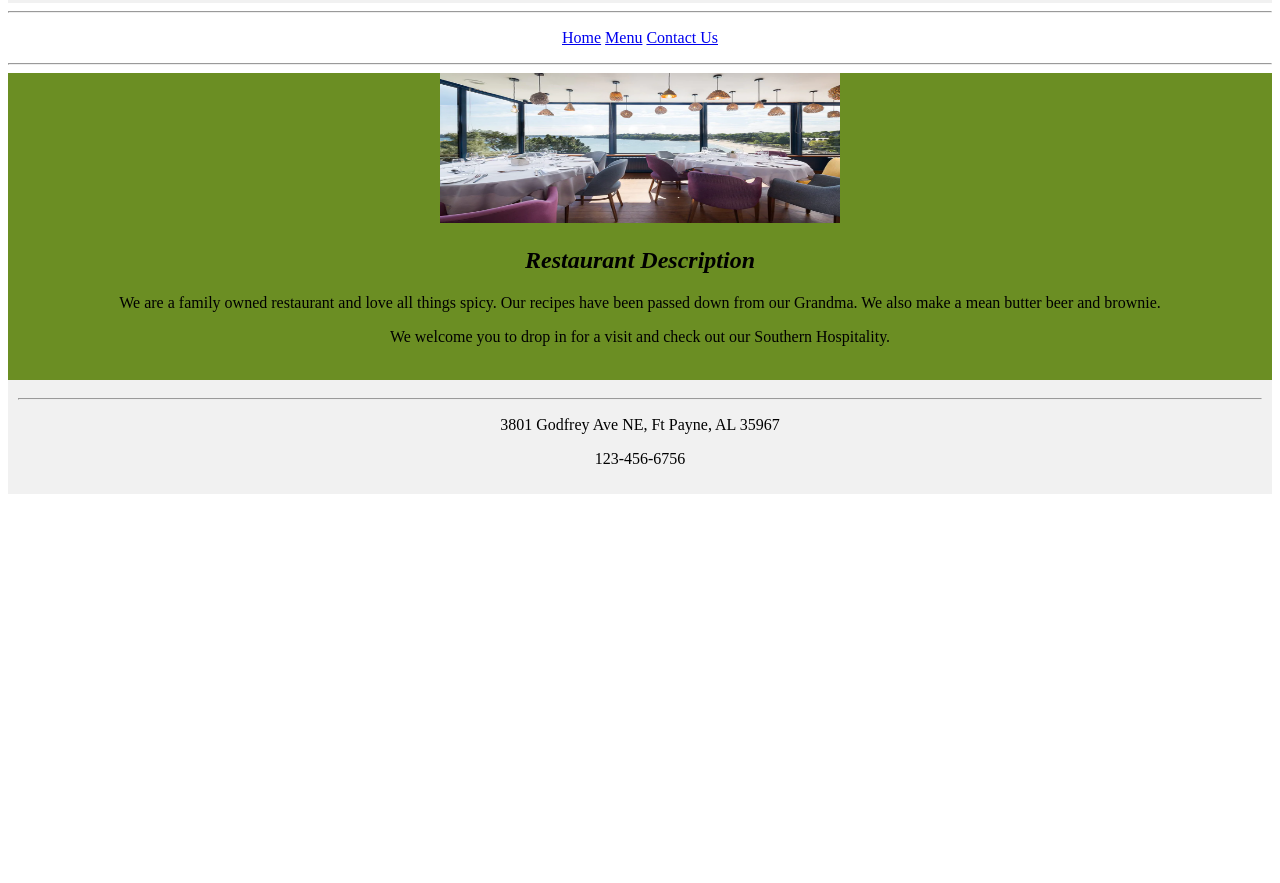
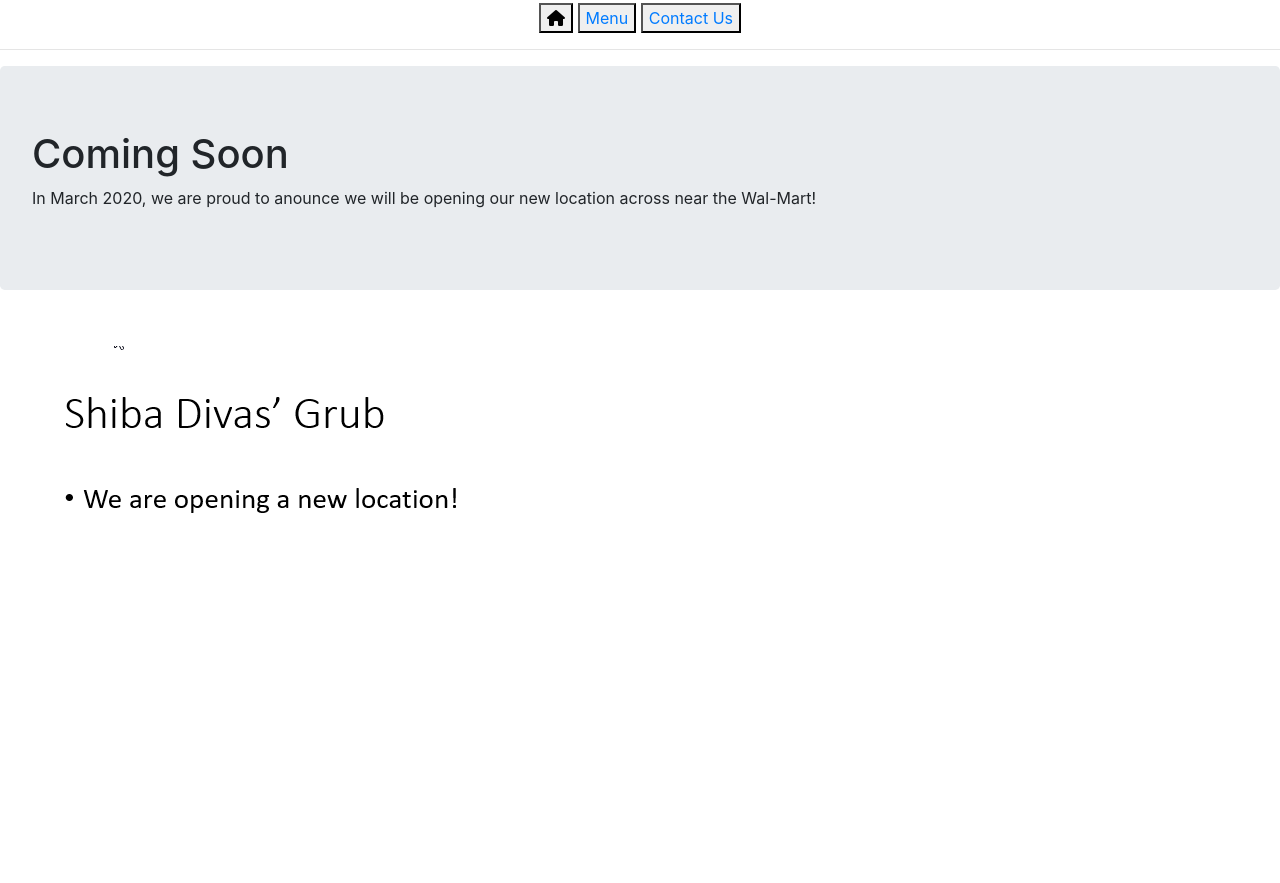
Before and after one commit to stephanos48/restaurant, a plain HTML site: page index.html in a window 1280 px wide. Shown: the part 126-1009 px from the top of the page. Before the commit the page ends 800 px from the top, so only its background shows below. Drawn offline with nearby package versions, Linux system fonts and the light colour scheme; a web font is replaced by a local one.

Commit message:
Restaurant Part 3

```diff
--- a/index.html
+++ b/index.html
@@ -9,6 +9,11 @@
 
 <title>Shiba Divas' Grub</title>
 <link rel="stylesheet" type="text/css" href="styles/restaurantStyles.css" />
+<script src='https://kit.fontawesome.com/a076d05399.js'></script>
+<script src="https://cdnjs.cloudflare.com/ajax/libs/popper.js/1.16.0/esm/popper-utils.js"></script>
+<script src="https://code.jquery.com/jquery-3.4.1.min.js"></script>
+<!-- Bootstrap CDN copied from https://getbootstrap.com/docs/4.1/getting-started/introduction/ -->
+<link rel="stylesheet" href="https://stackpath.bootstrapcdn.com/bootstrap/4.1.3/css/bootstrap.min.css" integrity="sha384-MCw98/SFnGE8fJT3GXwEOngsV7Zt27NXFoaoApmYm81iuXoPkFOJwJ8ERdknLPMO" crossorigin="anonymous">
 <link href="https://fonts.googleapis.com/css?family=Girassol&display=swap" rel="stylesheet">
 <style>
     section { background-color: olivedrab; }
@@ -24,10 +29,42 @@
     <nav>
     <hr />
     <!-- We need to add links to projects.html, contact.html, and testimonials.html -->
-    <p><a><a href="index.html">Home</a> <a href="menu.html">Menu</a> <a href="contact.html">Contact Us</a></p>
+    <p><button style='font-size:16px'><i class='fas fa-home'></i></button><a href="index.html"></a></button> <button><a href="menu.html">Menu</a> </button> <button><a href="contact.html">Contact Us</a></button></p>
     <hr />
     </nav>
-
+    <div class="jumbotron">
+        <h1>Coming Soon</h1>
+        <p>In March 2020, we are proud to anounce we will be opening our new location across near the Wal-Mart!</p>
+    </div>
+    <br>
+    <div id="myCarousel" class="carousel slide" data-ride="carousel">
+        <!-- Carousel indicators -->
+        <ol class="carousel-indicators">
+            <li data-target="#myCarousel" data-slide-to="0" class="active"></li>
+            <li data-target="#myCarousel" data-slide-to="1"></li>
+            <li data-target="#myCarousel" data-slide-to="2"></li>
+        </ol>
+        <!-- Wrapper for carousel items -->
+        <div class="carousel-inner">
+            <div class="carousel-item active">
+                <img src="images/slide1.png" alt="First Slide">
+            </div>
+            <div class="carousel-item">
+                <img src="images/slide2.png" alt="Second Slide">
+            </div>
+            <div class="carousel-item">
+                <img src="images/slide3.png" alt="Third Slide">
+            </div>
+        </div>
+        <!-- Carousel controls -->
+        <a class="carousel-control-prev" href="#myCarousel" data-slide="prev">
+            <span class="carousel-control-prev-icon"></span>
+        </a>
+        <a class="carousel-control-next" href="#myCarousel" data-slide="next">
+            <span class="carousel-control-next-icon"></span>
+        </a>
+    </div>
+    <br>
     <section>
         <div style="text-align: center" >
         <img src="images/pic.jpg" alt="Portrait of Persephone" width="400" height="150"/>
--- a/styles/restaurantStyles.css
+++ b/styles/restaurantStyles.css
@@ -28,3 +28,8 @@ header {
   nav {
     text-align: center;
   }
+
+  nav .btn {
+    background-color: #5b7d87;
+    color: #fef9ff;
+}
```
Also changed, not shown: contact.html (+4 -4 lines), menu.html (+5 -5 lines), images/slide1.png (added), images/slide2.png (added), images/slide3.png (added).
